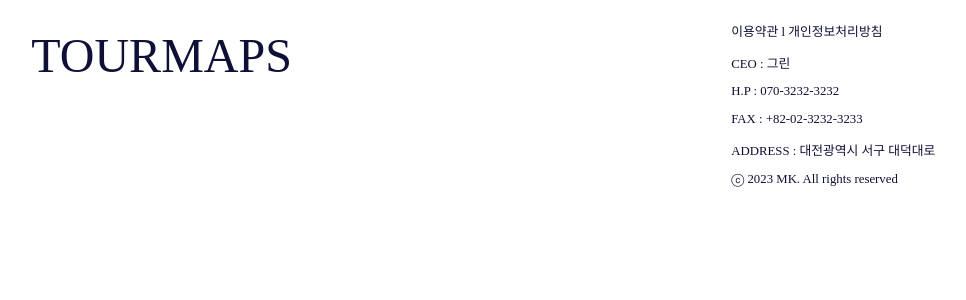
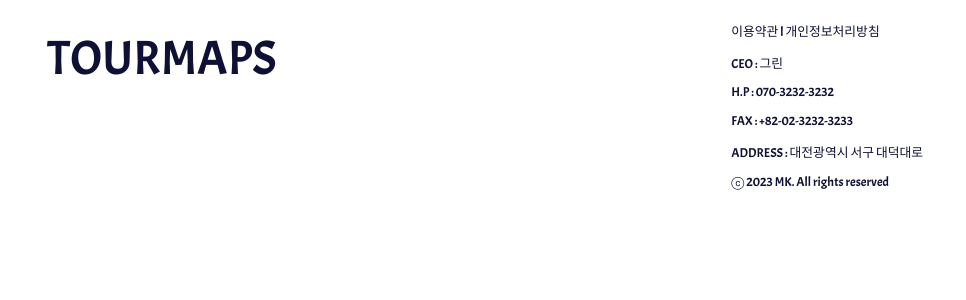
Before and after one commit to seunghee1108/tourmaps, a Next.js app: page /footer in a window 1280 px wide. Shown: the top 300 px of the page, without its empty margins (32-998 px from the left). Built offline with nearby package versions, Linux system fonts and the light colour scheme.

Commit message:
스타일 작업

```diff
--- a/app/styles/course.module.scss
+++ b/app/styles/course.module.scss
@@ -47,6 +47,7 @@
 
   th, td {
     padding: 12px;
+    cursor: pointer;
   }
 
   th {
--- a/app/styles/footer.module.scss
+++ b/app/styles/footer.module.scss
@@ -1,3 +1,4 @@
+@import url('https://fonts.googleapis.com/css2?family=Acme&display=swap');
 $base-height: 16vh;
 $base-color: white;
 $text-color: #0F1035;
@@ -18,12 +19,14 @@
       text-align: center;
       font-size: 3rem;
       padding-top: 8vh;
+      font-family: 'Acme', sans-serif;
     }
 
     &:nth-child(2) {
       width: 60vw;
       font-size: 0.8rem;
       padding-left: 30vw;
+      font-family: 'Acme', sans-serif;
     }
   }
 }
--- a/app/styles/topbar.module.scss
+++ b/app/styles/topbar.module.scss
@@ -7,7 +7,8 @@
   display: flex;
   justify-content: space-between;
   color: #365486;
-  background-color: #b6c4b610;
+  background-color: white;
+  // background-color: #b6c4b610;
   max-width: 100%;
   position: fixed;
   align-items: center;
```
